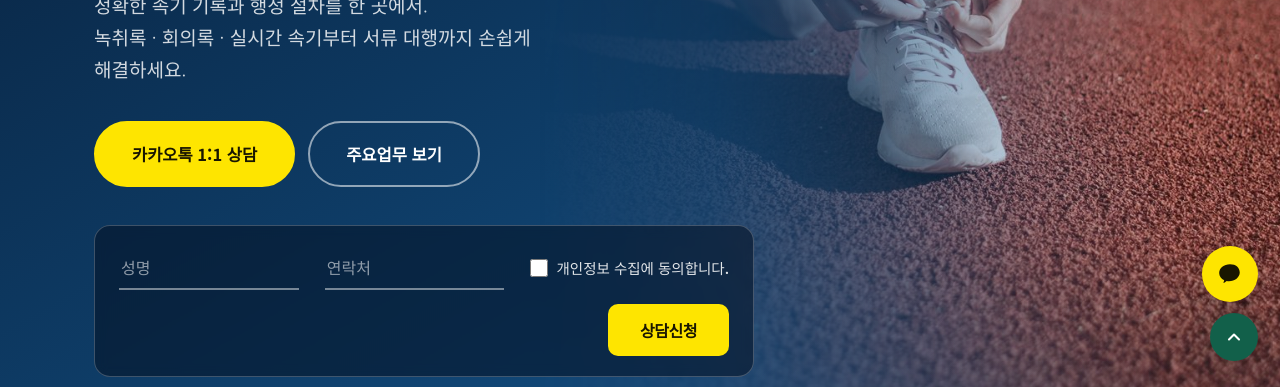
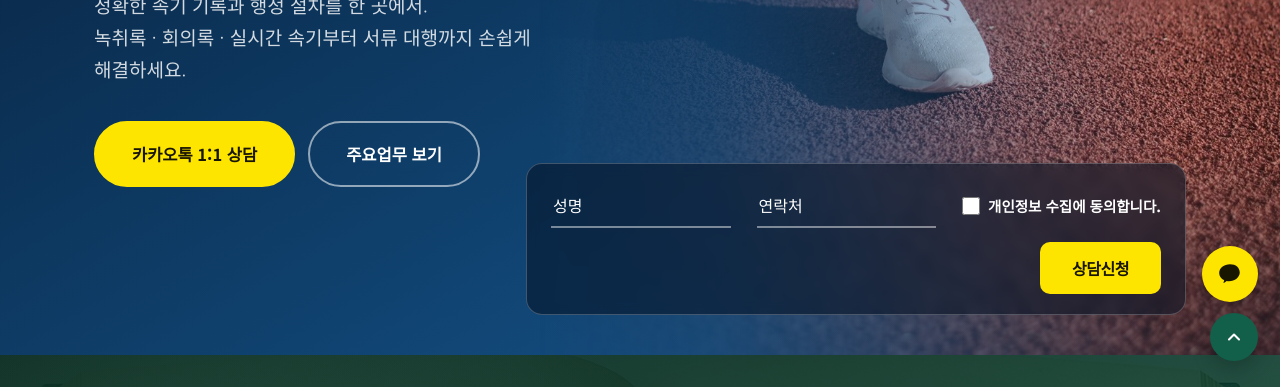
Before and after one commit to richerj4609-dot/thrrl, a plain HTML site: page index.html in a window 1280 px wide. Shown: the part 413-800 px from the top of the page. Drawn offline with Linux system fonts and the light colour scheme.

Commit message:
상담 입력창을 히어로 오른쪽 하단으로 이동 + 성명/연락처/동의문 흰색 글자

```diff
--- a/css/style.css
+++ b/css/style.css
@@ -89,7 +89,7 @@ ul,ol{list-style:none}
 /* ── 히어로 : 짙은 남색 그러데이션 ── */
 .hero{
   position:relative;overflow:hidden;
-  padding:160px 0 100px;
+  padding:160px 0 168px;
   background:
     radial-gradient(760px 520px at 86% 26%, rgba(140,200,255,.22), transparent 62%),
     linear-gradient(150deg,#071B34 0%,#0E3C66 52%,#175A94 100%);
@@ -129,10 +129,13 @@ ul,ol{list-style:none}
 /* 접근용 : 화면에만 안 보이는 라벨 */
 .sr-only{position:absolute;width:1px;height:1px;padding:0;margin:-1px;overflow:hidden;clip:rect(0,0,0,0);white-space:nowrap;border:0}
 
-/* ── 히어로 상담 입력창 ───────────── */
+/* ── 히어로 상담 입력창 : 오른쪽 하단 고정 ── */
+.hero-form-wrap{
+  position:absolute;left:0;right:0;bottom:40px;z-index:3;
+}
 .hero-form{
   display:flex;flex-wrap:wrap;align-items:center;gap:14px 26px;
-  margin-top:38px;max-width:660px;
+  margin:0 0 0 auto;max-width:660px;
   padding:20px 24px;border-radius:16px;
   background:rgba(4,17,35,.55);
   border:1px solid rgba(255,255,255,.22);
@@ -145,11 +148,11 @@ ul,ol{list-style:none}
   color:#fff;font-family:inherit;font-size:16px;font-weight:700;
   outline:none;transition:border-color .2s;
 }
-.hero-form__field input::placeholder{color:rgba(255,255,255,.55);font-weight:400}
+.hero-form__field input::placeholder{color:#fff;font-weight:500}
 .hero-form__field input:focus{border-bottom-color:var(--kakao)}
 .hero-form__agree{
   display:flex;align-items:center;gap:8px;cursor:pointer;
-  font-size:14.5px;font-weight:500;color:rgba(255,255,255,.88);
+  font-size:14.5px;font-weight:700;color:#fff;
   user-select:none;white-space:nowrap;
 }
 .hero-form__agree input{
@@ -456,6 +459,9 @@ ul,ol{list-style:none}
   .hero{padding:120px 0 70px}
   .hero__photo{width:100%;-webkit-mask-image:none;mask-image:none}
   .hero__photo-grad{background:linear-gradient(180deg,rgba(7,27,52,.9),rgba(7,27,52,.94))}
+  /* 좁은 화면 : 오른쪽 하단 고정을 풀고 본문 흐름대로 배치 */
+  .hero-form-wrap{position:static}
+  .hero-form{margin:32px 0 0}
   .section{padding:66px 0}
   .people{grid-template-columns:1fr}
   .will__cta{flex-direction:column;text-align:center;align-items:stretch}
--- a/index.html
+++ b/index.html
@@ -18,7 +18,7 @@
 <link rel="preconnect" href="https://fonts.googleapis.com">
 <link rel="preconnect" href="https://fonts.gstatic.com" crossorigin>
 <link href="https://fonts.googleapis.com/css2?family=Noto+Sans+KR:wght@300;400;500;700;900&display=swap" rel="stylesheet">
-<link rel="stylesheet" href="css/style.css?v=7">
+<link rel="stylesheet" href="css/style.css?v=8">
 
 <!-- 사이트를 열면 항상 첫 화면(상단)부터 보이도록
      1) 브라우저의 '이전 스크롤 위치 복원' 기능을 끈다.
@@ -84,8 +84,10 @@
       <a href="kakao.html" class="btn btn--kakao btn--lg">카카오톡 1:1 상담</a>
       <a href="#service" class="btn btn--line btn--lg">주요업무 보기</a>
     </div>
+  </div>
 
-    <!-- 상담 입력창 : 신청 시 메일 프로그램으로 전송 -->
+  <!-- 상담 입력창 : 히어로 오른쪽 하단에 배치 / 신청 시 메일 프로그램으로 전송 -->
+  <div class="container hero-form-wrap">
     <form class="hero-form" id="consultForm" novalidate>
       <div class="hero-form__field">
         <label class="sr-only" for="cfName">성명</label>
```
Also changed, not shown: kakao.html (+1 -1 lines).
